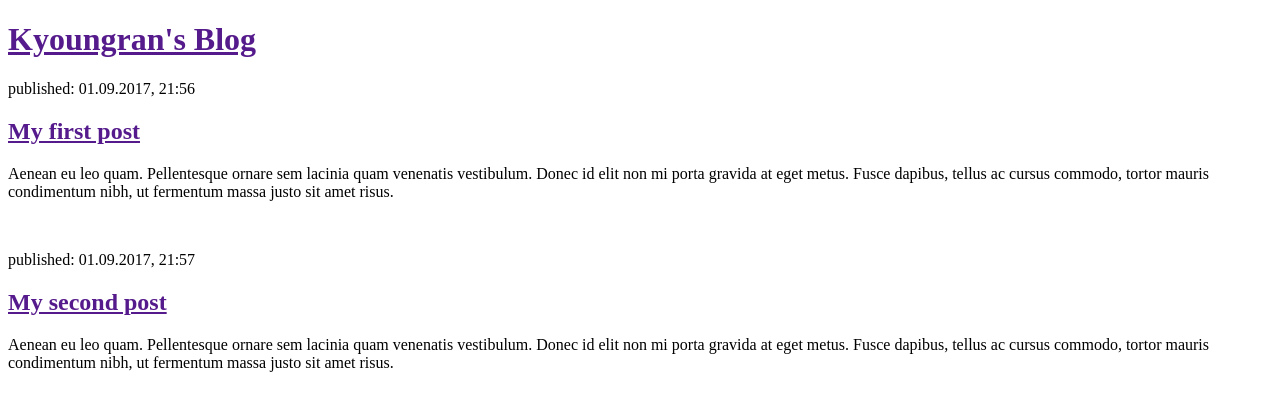
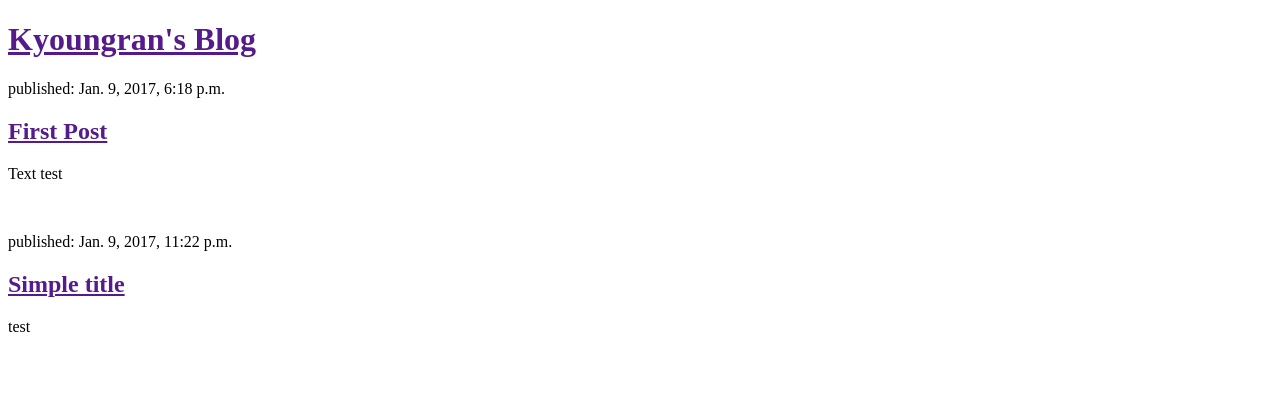
Before and after one commit to KyoungRan/Django_Tutorial, a Django app: page / in a window 1280 px wide. Shown: the top 411 px of the page. Run offline with Django 3.2, Linux system fonts and the light colour scheme; data comes from the database, SQL or seed files in the repository.

Commit message:
Django Templates

```diff
--- a/Blog-djangogirls/blog/templates/blog/post_list.html
+++ b/Blog-djangogirls/blog/templates/blog/post_list.html
@@ -10,18 +10,14 @@
       <h1><a href="">Kyoungran's Blog</a></h1>
     </div>
 
+    {% for post in posts %}
     <div>
-      <p>published: 01.09.2017, 21:56</p>
-      <h2><a href="">My first post</a></h2>
-      <p>Aenean eu leo quam. Pellentesque ornare sem lacinia quam venenatis vestibulum. Donec id elit non mi porta gravida at eget metus. Fusce dapibus, tellus ac cursus commodo, tortor mauris condimentum nibh, ut fermentum massa justo sit amet risus.</p>
+      <p>published: {{ post.published_date }}</p>
+      <h2><a href="">{{ post.title }}</a></h2>
+      <p>{{ post.text|linebreaksbr }}</p>
     </div>
     <br />
-
-    <div>
-      <p>published: 01.09.2017, 21:57</p>
-      <h2><a href="">My second post</a></h2>
-      <p>Aenean eu leo quam. Pellentesque ornare sem lacinia quam venenatis vestibulum. Donec id elit non mi porta gravida at eget metus. Fusce dapibus, tellus ac cursus commodo, tortor mauris condimentum nibh, ut fermentum massa justo sit amet risus.</p>
-    </div>
+    {% endfor %}
 
   </body>
 
```
